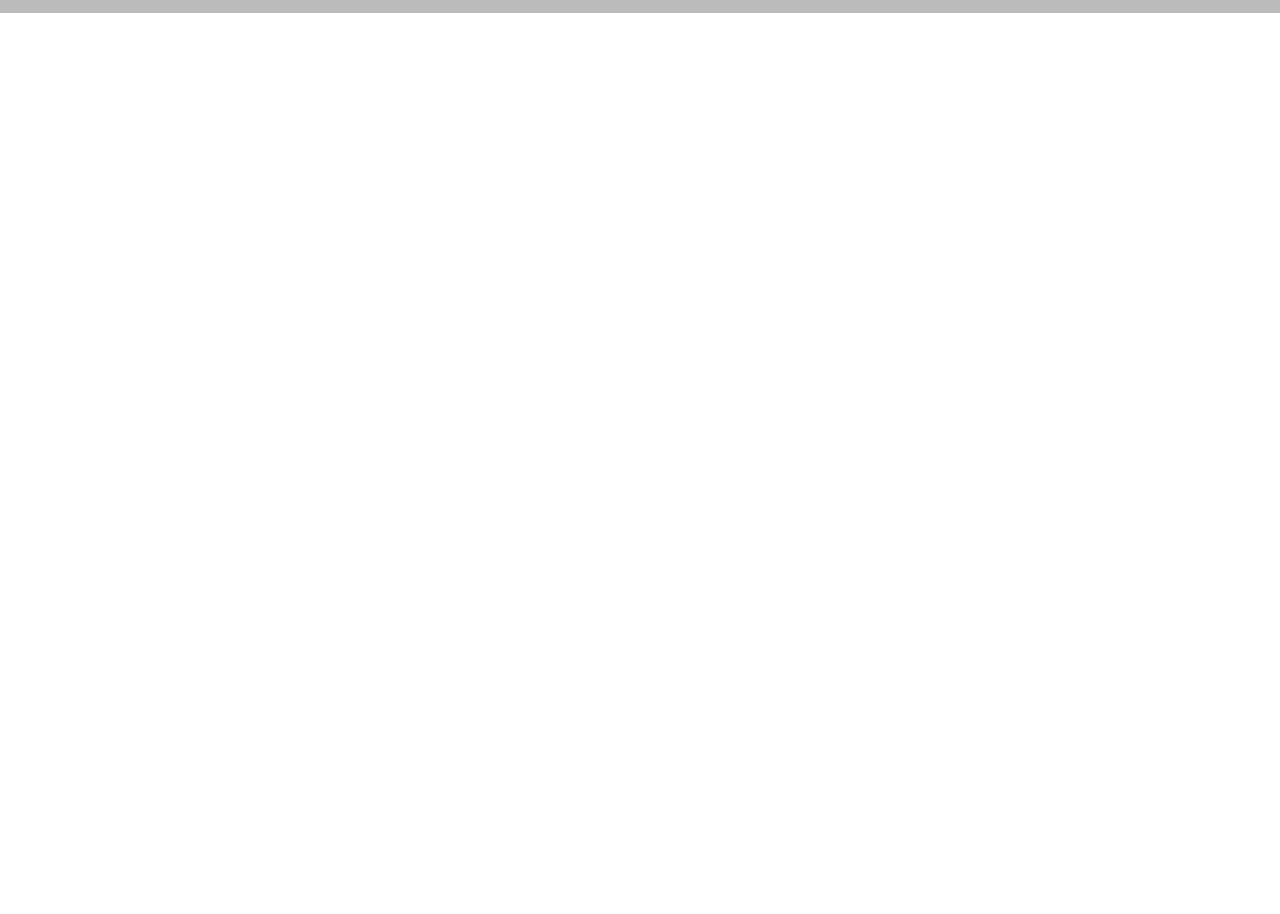
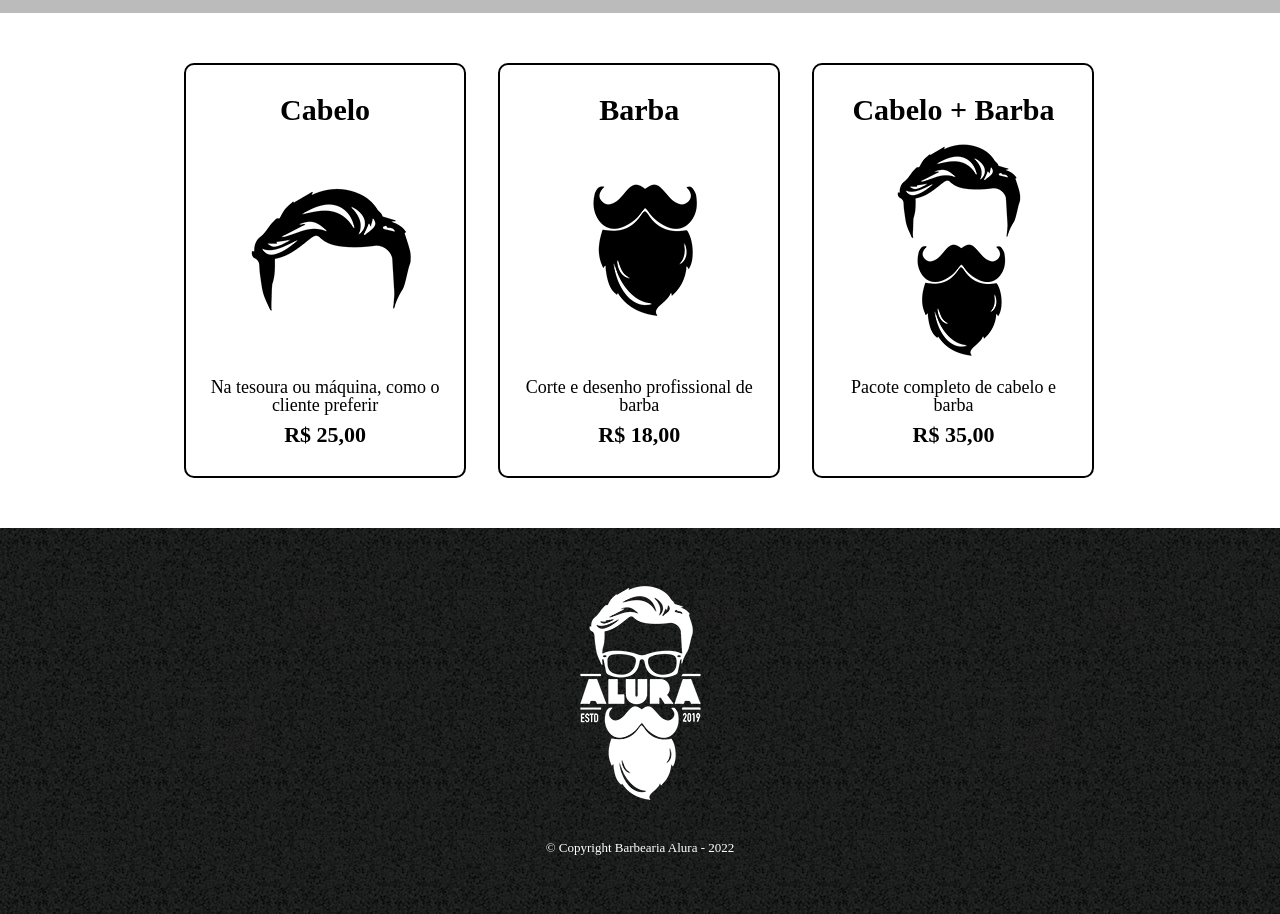
Before and after one commit to LeonardoKleimpaul/alura-one, a plain HTML site: page HTLM_CSS/Barbeiaria_Alura/produtos.html in a window 1280 px wide. Shown: the part 280-1194 px from the top of the page. Before the commit the page ends 800 px from the top, so only its background shows below. Drawn offline with Linux system fonts and the light colour scheme.

Commit message:
finalizao aba produtos

```diff
--- a/HTLM_CSS/Barbeiaria_Alura/produtos.css
+++ b/HTLM_CSS/Barbeiaria_Alura/produtos.css
@@ -27,3 +27,65 @@ nav a {
   font-size: 22px;
   text-decoration: none;
 }
+
+nav a:hover {
+  color: #c78c19;
+  text-decoration: underline;
+}
+
+.produtos {
+  width: 940px;
+  margin: 0 auto;
+  padding: 50px 0px;
+}
+
+.produtos li {
+  display: inline-block;
+  text-align: center;
+  width: 30%;
+  vertical-align: top;
+  margin: 0 1.5%;
+  padding: 30px 20px;
+  box-sizing: border-box;
+  border: 2px solid #000000;
+  border-radius: 10px;
+}
+
+.produtos li:hover {
+  border-color: #c78c19;
+}
+
+.produtos li:active {
+  border-color: #088c19;
+}
+
+.produtos li:hover h2 {
+  font-size: 34px;
+}
+
+.produtos h2 {
+  font-size: 30px;
+  font-weight: bold;
+}
+
+.produto-descricao {
+  font-size: 18px;
+}
+
+.produto-preco {
+  font-size: 22px;
+  font-weight: bold;
+  margin-top: 10px;
+}
+
+footer {
+  text-align: center;
+  background: url('imagens/bg.jpg');
+  padding: 40px 0;
+}
+
+.copyright {
+  color: #FFFFFF;
+  font-size: 13px;
+  margin: 20px;
+}
--- a/HTLM_CSS/Barbeiaria_Alura/produtos.html
+++ b/HTLM_CSS/Barbeiaria_Alura/produtos.html
@@ -21,5 +21,35 @@
         </nav>
       </div>
     </header>
+
+    <main>
+      <ul class="produtos">
+        <li>
+          <h2>Cabelo</h2>
+          <img src="imagens/cabelo.jpg" />
+          <p class="produto-descricao">
+            Na tesoura ou máquina, como o cliente preferir
+          </p>
+          <p class="produto-preco">R$ 25,00</p>
+        </li>
+        <li>
+          <h2>Barba</h2>
+          <img src="imagens/barba.jpg" />
+          <p class="produto-descricao">Corte e desenho profissional de barba</p>
+          <p class="produto-preco">R$ 18,00</p>
+        </li>
+        <li>
+          <h2>Cabelo + Barba</h2>
+          <img src="imagens/cabelo+barba.jpg" />
+          <p class="produto-descricao">Pacote completo de cabelo e barba</p>
+          <p class="produto-preco">R$ 35,00</p>
+        </li>
+      </ul>
+    </main>
+
+    <footer>
+      <img src="imagens/logo-branco.png" />
+      <p class="copyright">&copy; Copyright Barbearia Alura - 2022</p>
+    </footer>
   </body>
 </html>
```
